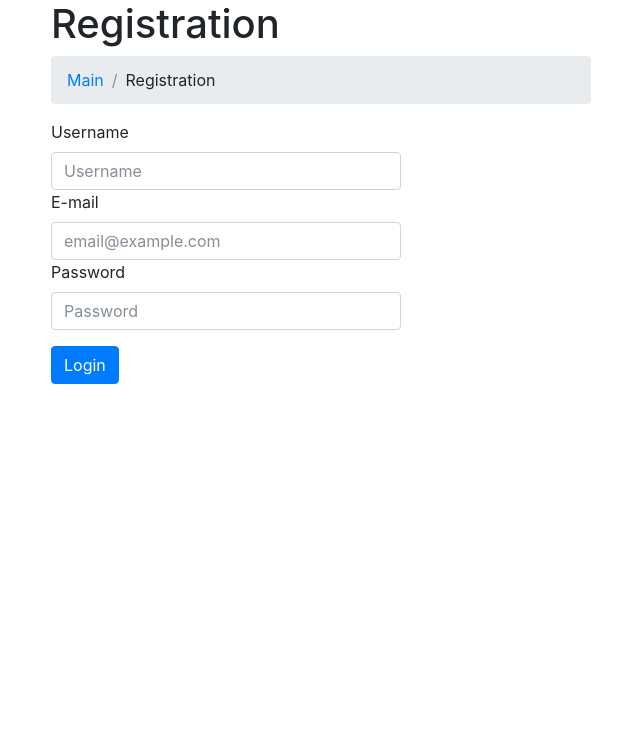
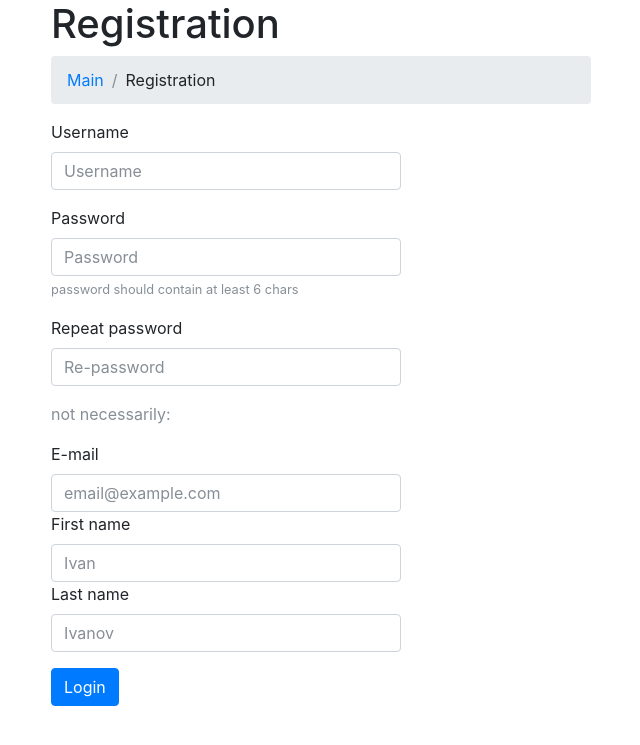
Before and after one commit to freakaton/animals-page, a Django app: page /register/ in a window 1280 px wide. Shown: the top 745 px of the page, without its empty margins (34-674 px from the left). Run offline with Django 3.2, Linux system fonts and the light colour scheme; some libraries are stand-ins or nearby versions.

Commit message:
add register form

```diff
--- a/main/templates/main/User/login.html
+++ b/main/templates/main/User/login.html
@@ -23,5 +23,10 @@
     </div>
     <button class="btn btn-primary" type="submit">Login</button>
   </form>
+  {% if error == '!exist' %}
+    <div class="alert alert-warning top-buffer">
+      This user isn't exist or password is wrong
+    </div>
+  {% endif %}
 </div>
 {% endblock %}
--- a/main/templates/main/User/register.html
+++ b/main/templates/main/User/register.html
@@ -1,4 +1,6 @@
 {% extends "main/base.html" %}
+{% load static %}
+<script src="{% static 'js/register.js' %}"></script>
 {% block title %}Create new User{% endblock title %}
 {% block header %}Registration{% endblock header %}
 {% block login_bar %}{% endblock login_bar %}
@@ -12,17 +14,70 @@
 {% endblock nav-bar %}
 {% block content %}
 <div class="col-sm-4">
-    <form method="post">
+    {% if error == '!full_data' %}
+        <div class="alert-warning alert">
+            Вы ввели не все данные!
+        </div>
+    {% endif %}
+    <form onsubmit="return false" method="post">
         <div class="form-group">
-          {% csrf_token %}
-          <label for="username_id">Username</label>
-          <input class="form-control" type="text" name="username" id="username_id" placeholder="Username">
-          <label for="email">E-mail</label>
-          <input class="form-control" type="email"  name="email" id="email" placeholder="email@example.com">
-          <label for="password_id">Password</label>
-          <input name="password" type="password" class="form-control" id="password_id" placeholder="Password">
+            {% csrf_token %}
+            <label for="username">Username</label>
+            <input autocomplete="off" class="form-control" type="text" name="username" id="username" placeholder="Username">
+            <p id="username_er" class="er">
+                {% if error == 'exist' %} Такое имя пользователя уже существует. {% endif %}
+            </p>
+
+            <label for="password_id">Password</label>
+            <input autocomplete="new-password" name="password" type="password" class="form-control" id="password" placeholder="Password">
+            <small class="text-muted">password should contain at least 6 chars</small>
+            <p id="password_er" class="er"></p>
+
+            <label for="re_password_id">Repeat password</label>
+            <input autocomplete="new-password" type="password" class="form-control" id="re_password" placeholder="Re-password">
+            <p id="re_password_er" class="er"></p>
+
+            <p class="text-muted">not necessarily:</p>
+
+            <label for="email">E-mail</label>
+            <input autofill="off" class="form-control" type="email"  name="email" id="email" placeholder="email@example.com">
+
+            <label for="first_name">First name</label>
+            <input autofill="off" class="form-control" type="text"  name="first_name" id="first_name" placeholder="Ivan">
+
+            <label for="last_name">Last name</label>
+            <input autofill="off" class="form-control" type="text"  name="last_name" id="last_name" placeholder="Ivanov">
         </div>
-        <button class="btn btn-primary" type="submit">Login</button>
+        <button class="btn btn-primary" onclick="checkForm(this.parentNode)" type="submit">Login</button>
     </form>
 </div>
+<script>
+    function getById(str){
+        return document.getElementById(str)
+    }
+    function clearErBoxes(){
+        var erBoxes = document.getElementsByClassName('er');
+        var i
+        for(i=0;i < erBoxes.length;i++){
+            erBoxes[i].innerHTML = '';
+        }
+    }
+
+    function checkForm(form){
+        clearErBoxes();
+        if (getById('username').value == ""){
+            getById('username_er').innerHTML="username have to contain at least 1 char";
+            return false;
+        }
+        else if (getById('re_password').value != getById('password').value ){
+            getById('re_password_er').innerHTML="passwords does not match";
+            return false;
+        }
+        else if (getById('password').value.length < 6 ){
+            getById('password_er').innerHTML="password is too small";
+            return false;
+        }
+        else form.submit()
+    }
+</script>
 {% endblock content %}
--- a/main/views.py
+++ b/main/views.py
@@ -1,7 +1,9 @@
 from django.shortcuts import render, redirect
 from django.http import HttpResponse
 from django.contrib import auth
+from django.contrib.auth.models import User
 from .models import Animal, Type
+from django.core.exceptions import ObjectDoesNotExist
 
 # Create your views here.
 def last_animals():
@@ -37,7 +39,23 @@ def about_animal(request,animal_name):
                                                     })
 
 def register(request):
-    return render(request,'main/User/register.html')
+    if request.method == 'POST':
+        try:
+            User.objects.get(username=request.POST['username'])
+            return render(request,'main/User/register.html',{'error':'exist'})
+        except ObjectDoesNotExist:
+            pass
+        context = request.POST
+        if context['username'] and context['password']:
+            user = User.objects.create_user(username = context['username'],
+                                            email = context['email'],
+                                            password = context['password'])
+            user.save()
+            return redirect('/')
+        else:
+            return render(request,'main/User/register.html',{'error':'!full_data'})
+    else:
+        return render(request,'main/User/register.html')
 
 def login(request):
     if request.method == 'POST':
@@ -49,10 +67,9 @@ def login(request):
                 auth.login(request, user)
                 return redirect('/')
         else:
-            pass
+            return render(request,'main/User/login.html',{'error':'!exist'})
     else:
-        pass
-    return render(request,'main/User/login.html')
+        return render(request,'main/User/login.html')
 
 def logout(request):
     auth.logout(request)
```
Also changed, not shown: main/static/css/style.css (line endings or trailing spaces).
